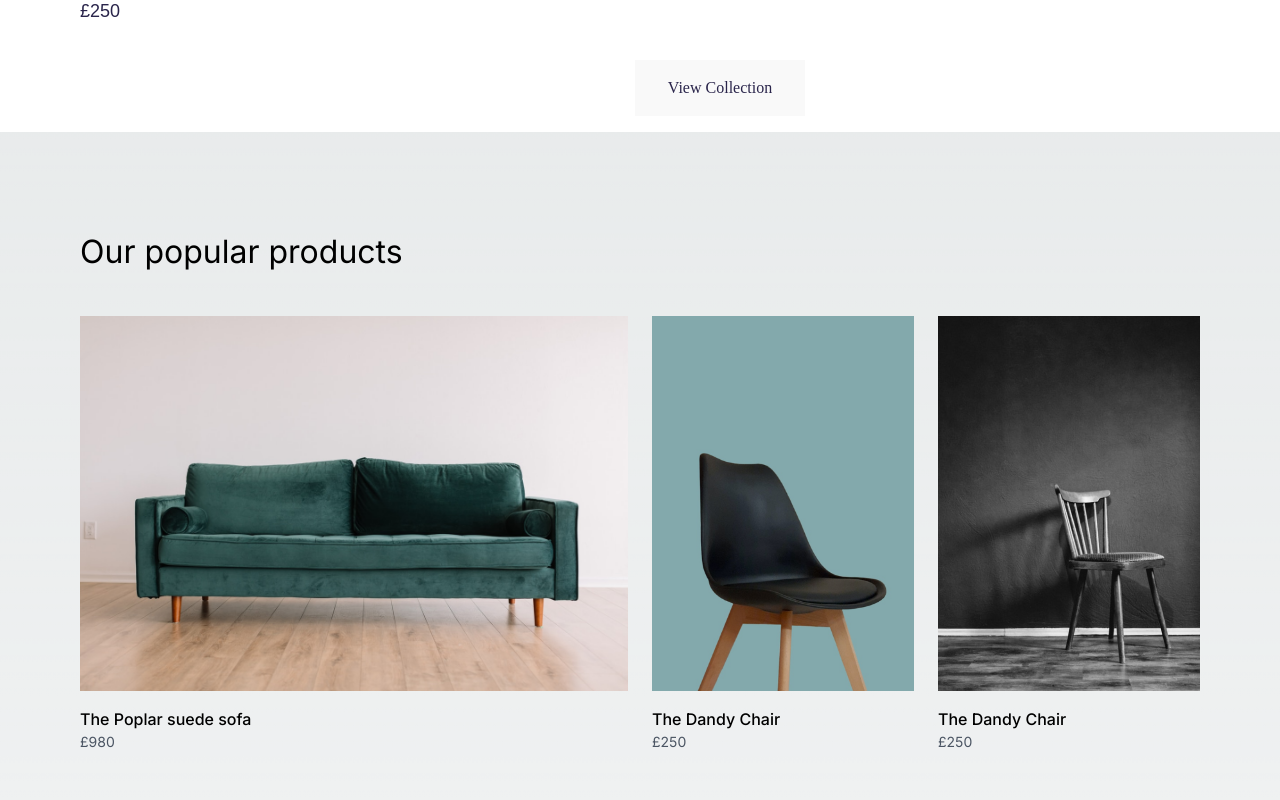
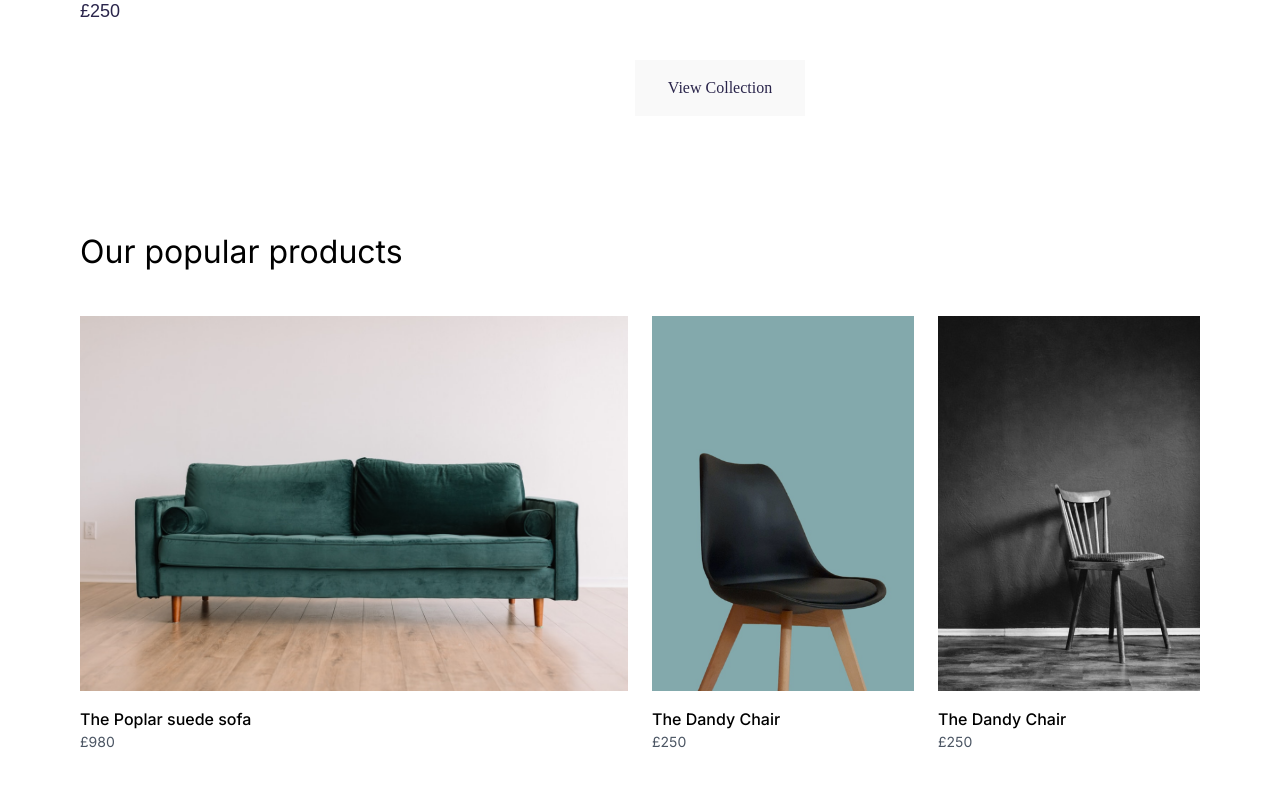
Before and after one commit to rameen-danish/Figma-Hackathon-2024, a Next.js app: page / in a window 1280 px wide. Shown: the part 1820-2620 px from the top of the page. Built offline with nearby package versions, Linux system fonts and the light colour scheme.

Commit message:
add background colour

```diff
--- a/src/app/Homev1/listings2.tsx
+++ b/src/app/Homev1/listings2.tsx
@@ -2,7 +2,7 @@ import Image from "next/image";
 import Link from "next/link";
 export default function Listing2() {
     return (
-        <div className='w-full px-20 min-h-[100vh] py-24'>
+        <div className='w-full bg-white px-20 min-h-[100vh] py-24'>
             {/* Heading */}
             <div className='mb-10'>
                 <h1 className='font-ClashDisplay text-[32px] font-normal'>
```
